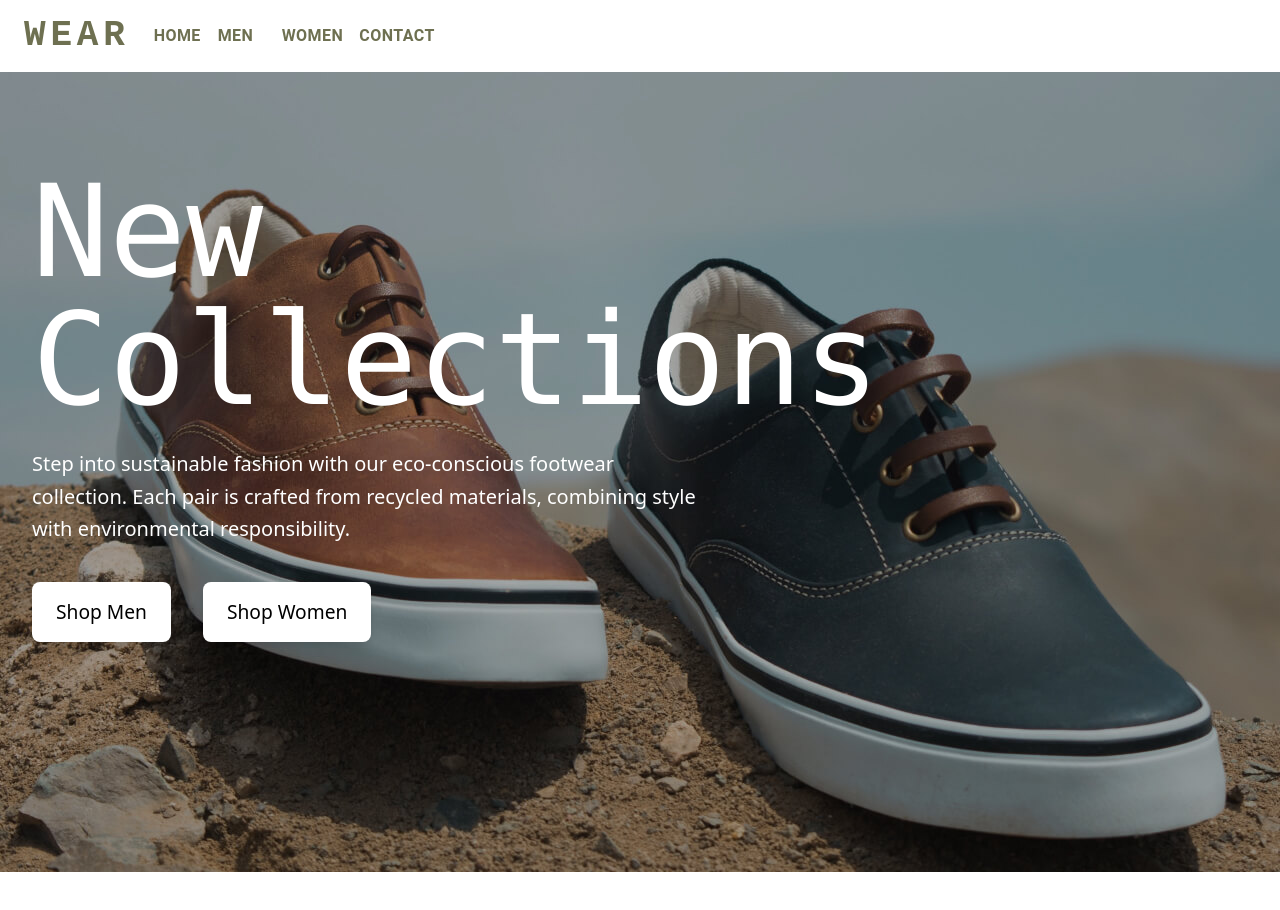
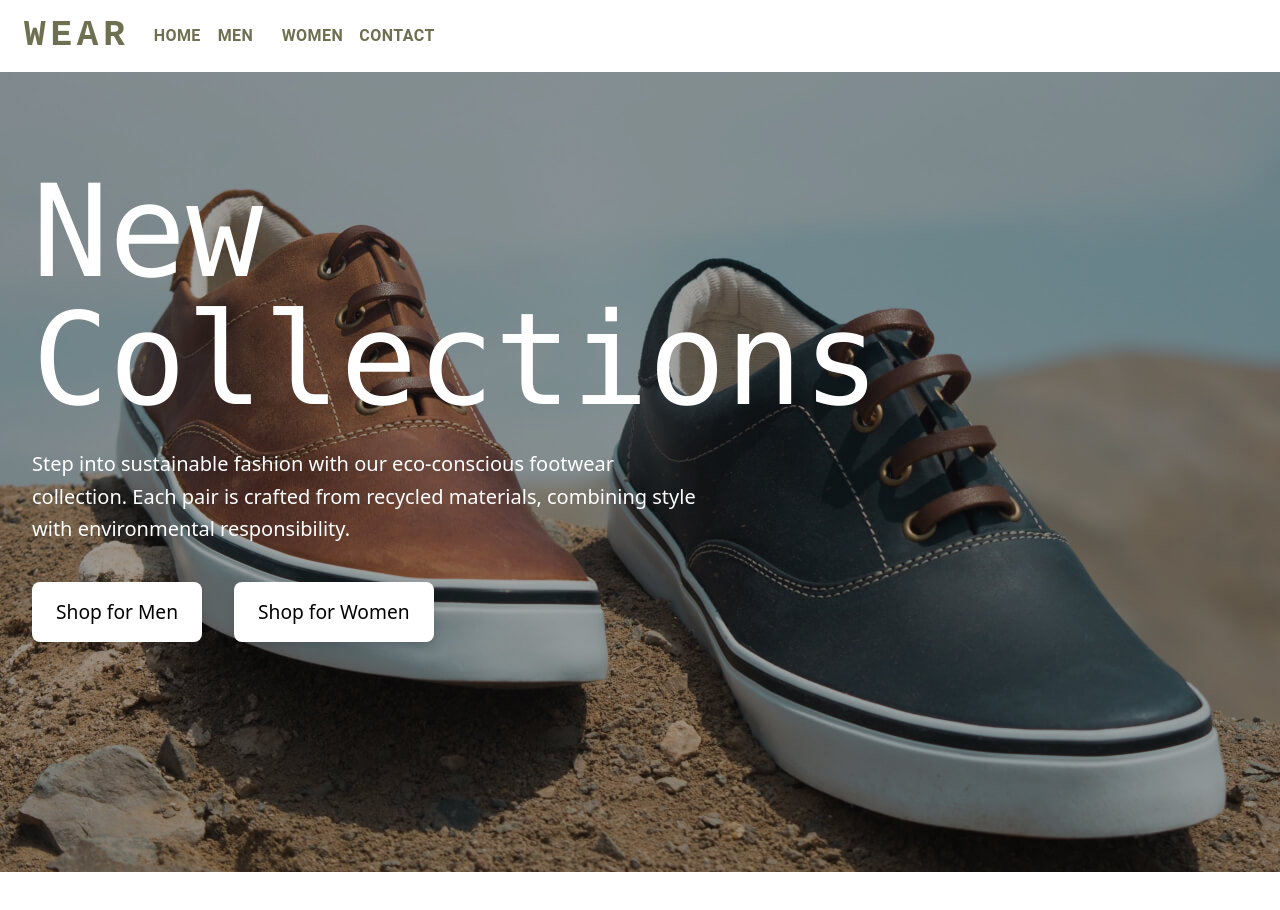
Before and after one commit to AliMohamed35/Shoe-ecommerce, a React (Vite) app: page / in a window 1280 px wide. Shown: the top 910 px of the page. Built offline with nearby package versions, Linux system fonts and the light colour scheme; some icons are missing.

Commit message:
fixed navigation

```diff
--- a/pages/For_men.jsx
+++ b/pages/For_men.jsx
@@ -28,7 +28,7 @@ export default function Formen() {
             id: 2,
             name: 'shoes 2',
             price: 50.00,
-            statue: 'sale',
+            statue: 'no',
             img: "/women's green.jpg",
         },
         {
@@ -42,7 +42,7 @@ export default function Formen() {
             id: 4,
             name: 'shoes 4',
             price: 50.00,
-            statue: 'sale',
+            statue: 'No',
             img: "/women's green.jpg",
         },
         {
@@ -56,7 +56,7 @@ export default function Formen() {
             id: 6,
             name: 'shoes 6',
             price: 50.00,
-            statue: 'sale',
+            statue: 'No',
             img: "/women's green.jpg",
         },
     ]
@@ -81,7 +81,7 @@ export default function Formen() {
                         transition={{ duration: 0.5, delay: 0.2 }}
                         className="relative mt-6 p-4"
                     >
-                        <div className="absolute inset-y-0 left-0 pl-3 flex items-center pointer-events-none ml-2">
+                        <div className="absolute inset-y-0 pl-3 flex items-center pointer-events-none ml-2">
                             <SearchIcon className="text-gray-500" />
                         </div>
                         <input
--- a/pages/For_women.jsx
+++ b/pages/For_women.jsx
@@ -35,7 +35,7 @@ export default function Forwomen() {
             id: 3,
             name: 'shoes 1',
             price: 50.00,
-            statue: 'sale',
+            statue: 'no',
             img: "/womens.jpg",
         },
         {
@@ -56,7 +56,7 @@ export default function Forwomen() {
             id: 6,
             name: 'shoes 1',
             price: 50.00,
-            statue: 'sale',
+            statue: 'no',
             img: "/womens.jpg",
         },
     ]
@@ -81,7 +81,7 @@ export default function Forwomen() {
                         transition={{ duration: 0.5, delay: 0.2 }}
                         className="relative mt-6 p-4"
                     >
-                        <div className="absolute inset-y-0 left-0 pl-3 flex items-center pointer-events-none ml-2">
+                        <div className="absolute inset-y-0 pl-3 flex items-center pointer-events-none ml-2">
                             <SearchIcon className="text-gray-500" />
                         </div>
                         <input
--- a/pages/Home.jsx
+++ b/pages/Home.jsx
@@ -34,20 +34,25 @@ function Home() {
                         transition={{ duration: 0.8, delay: 0.4, ease: "easeOut" }}
                         className="mt-9 flex flex-col sm:flex-row gap-4 sm:gap-8"
                     >
+                        <Link to={'/formen'}>
                             <motion.button
                                 whileHover={{ scale: 1.05 }}
                                 whileTap={{ scale: 0.95 }}
                                 className="hover:text-white hover:bg-[#6e7051] px-4 sm:px-6 py-3 sm:py-4 text-base sm:text-[1.2rem] bg-white text-black transition w-full sm:w-auto rounded-lg shadow-lg"
                             >
-                            Shop Men
+                                Shop for Men
                             </motion.button>
+                        </Link>
+
+                        <Link to={'/forwomen'}>
                             <motion.button
                                 whileHover={{ scale: 1.05 }}
                                 whileTap={{ scale: 0.95 }}
                                 className="hover:text-white hover:bg-[#6e7051] px-4 sm:px-6 py-3 sm:py-4 text-base sm:text-[1.2rem] bg-white text-black transition w-full sm:w-auto rounded-lg shadow-lg"
                             >
-                            Shop Women
+                                Shop for Women
                             </motion.button>
+                        </Link>
                     </motion.div>
                 </div>
             </section>
--- a/src/components/DividerInShop.jsx
+++ b/src/components/DividerInShop.jsx
@@ -1,3 +1,5 @@
+import { Link } from 'react-router-dom';
+
 export default function DividerInShop() {
     return <>
         <section className="bg-[url(/divider.jpg)] h-[500px] flex justify-center items-center text-white">
@@ -6,11 +8,20 @@ export default function DividerInShop() {
                 <p className="text-xl">Ut eget at et aliquam sit quis nisl, pharetra et ac pharetra est dictum in vulputate</p>
 
                 <div className="text-white flex w-full flex-col px-2 sm:flex-row sm:gap-4 sm:items-center sm:justify-center">
-                    <button className="bg-black border-2 border-white cursor-pointer p-4 mt-8">Shop for Men</button>
-                    <button className="bg-black border-2 border-white cursor-pointer p-4 mt-8">Shop for Women</button>
+                    <button className="bg-black border-2 border-white cursor-pointer p-4 mt-8">
+                        <Link to={'/formen'}>
+                            Shop for Men
+                        </Link>
+
+                    </button>
+                    <button className="bg-black border-2 border-white cursor-pointer p-4 mt-8">
+                        <Link to={'/forwomen'}>
+                            Shop for Women
+                        </Link>
+                    </button>
                 </div>
             </div>
 
-        </section>
+        </section >
     </>
 }
```
Lines whose indentation alone changed are shown as unchanged.
